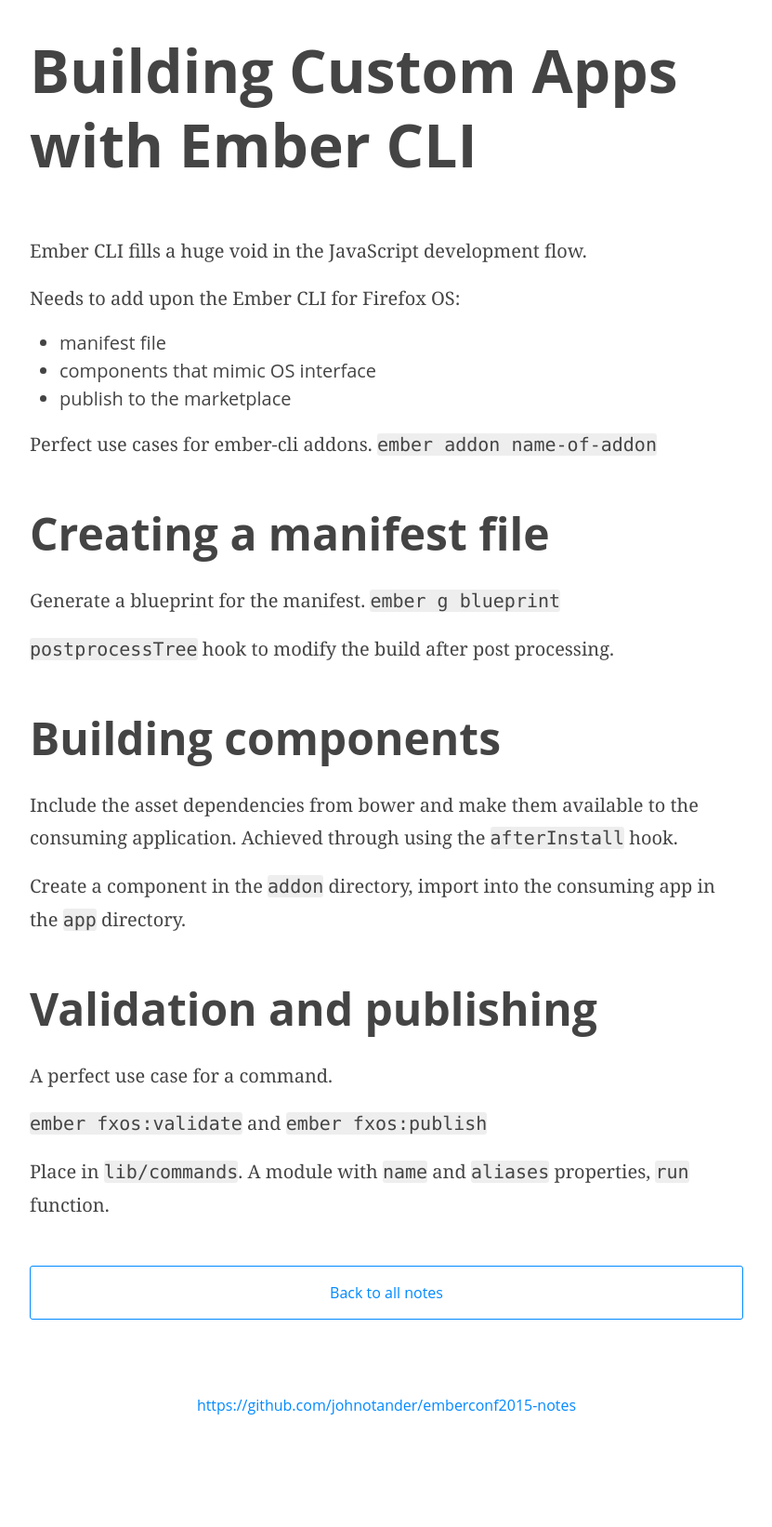
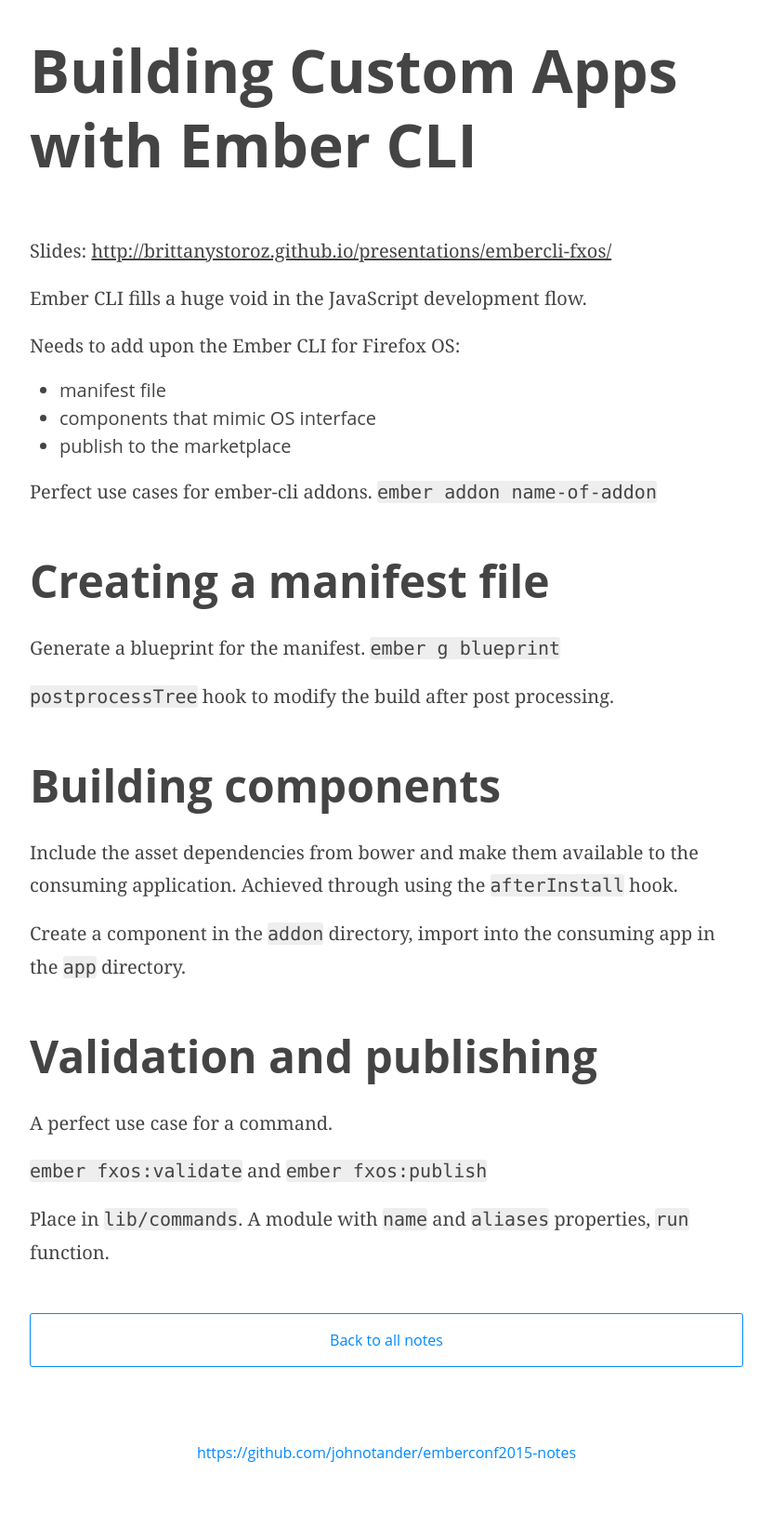
Before and after one commit to johno/emberconf2015-notes, a Jekyll site: the page built from _posts/2015-03-04-custom-apps.markdown, in a window 1280 px wide. Shown: the whole page at 93% size, without its empty margins (224-1055 px from the left). Built offline with Jekyll 4.4.1, drawn with Linux system fonts in a browser that asks for light colours; before the commit the page ends 1591 px from its top, so only the background shows below that; some of the changed lines change nothing that is shown.

Commit message:
Add slides link

```diff
--- a/_posts/2015-03-04-custom-apps.markdown
+++ b/_posts/2015-03-04-custom-apps.markdown
@@ -5,6 +5,8 @@
 categories:
 speaker: Brittany Storoz
 ---
+
+Slides: <http://brittanystoroz.github.io/presentations/embercli-fxos/>
 
 Ember CLI fills a huge void in the JavaScript development flow.
 
```
